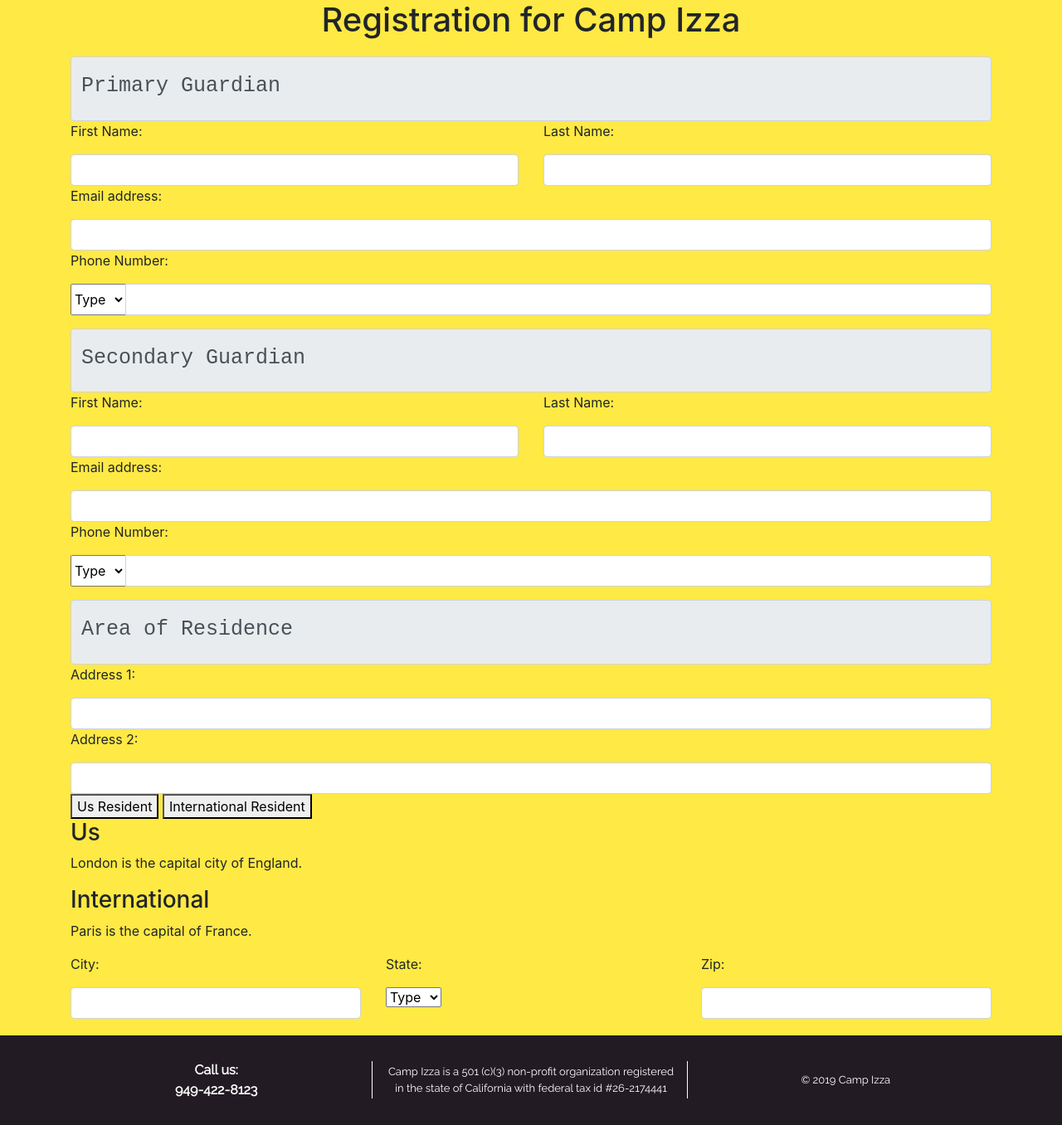
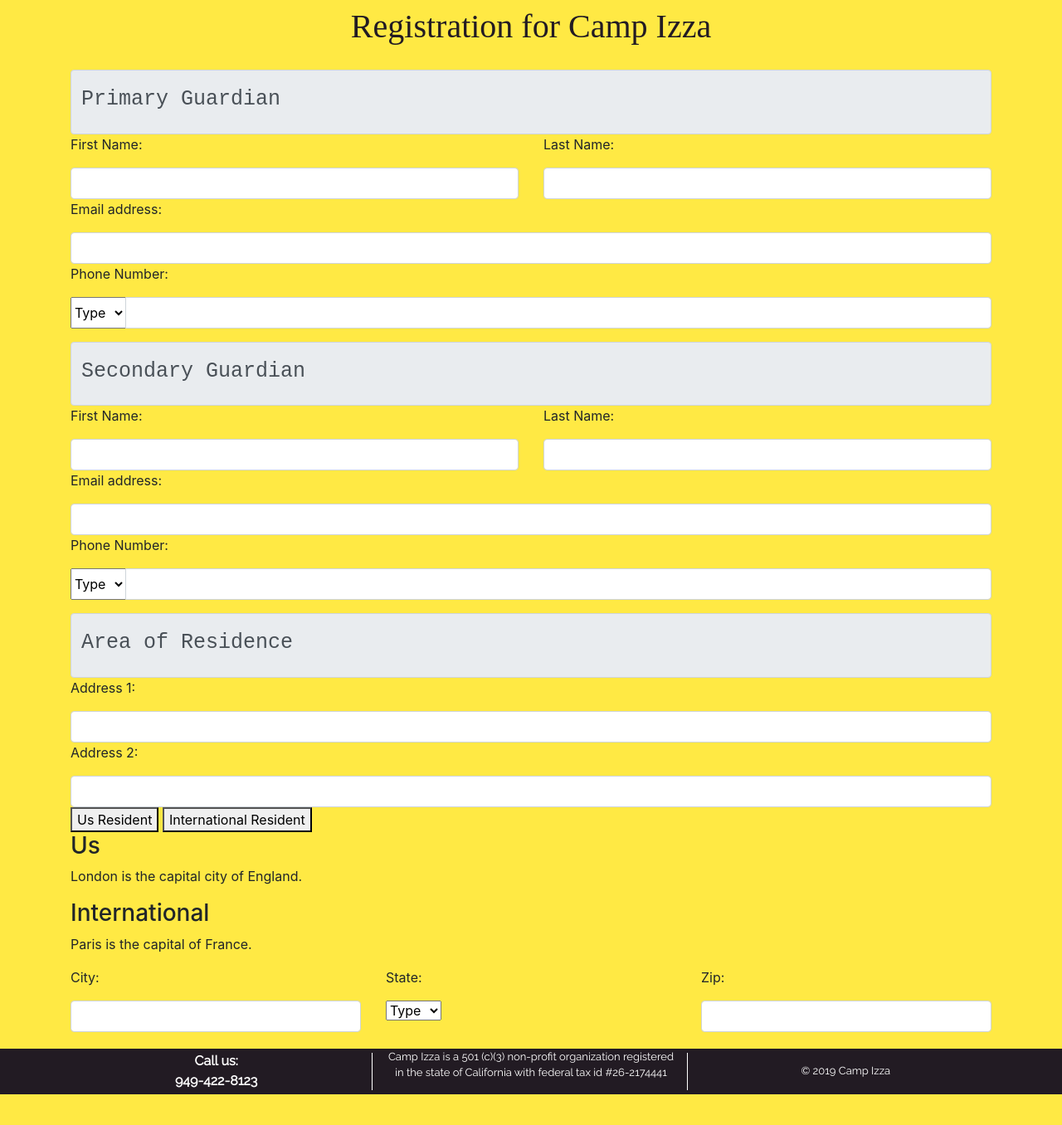
Before and after one commit to jayfafafa/campizza, a PHP site: page /registerparent.html in a window 1280 px wide. Shown: the part 70-1426 px from the top of the page at 83% size. After the commit the page ends 1389 px from the top, so only its background shows below. Run offline with PHP 8.4, Linux system fonts and the light colour scheme; some libraries are stand-ins or nearby versions; some web fonts are replaced.

Commit message:
Updated registerparent and css

```diff
--- a/registerparent.html
+++ b/registerparent.html
@@ -33,7 +33,7 @@
 		</div>
 	</nav>
 
-	<h1 align="center">Registration for Camp Izza</h1>
+	<h1 align="center" class="nav-link">Registration for Camp Izza</h1>
 
   	<div class="container">
 
@@ -303,7 +303,7 @@
 				</div>
 				<div class="vertline"></div>
 				<div class="col">
-				Camp Izza is a 501 (c)(3) non-profit organization registered in the state of California with federal tax id #26-2174441
+				<p>Camp Izza is a 501 (c)(3) non-profit organization registered in the state of California with federal tax id #26-2174441</p>
 				</div>
 				<div class="vertline"></div>
 				<div class="col">
--- a/registrationstyle.css
+++ b/registrationstyle.css
@@ -15,7 +15,6 @@
 	color: #FFFFFF;
 	text-align: center;
 	font-size: 13px;
-	height: 108px;
 	display: flex;
 	align-items: center;
 }
```
